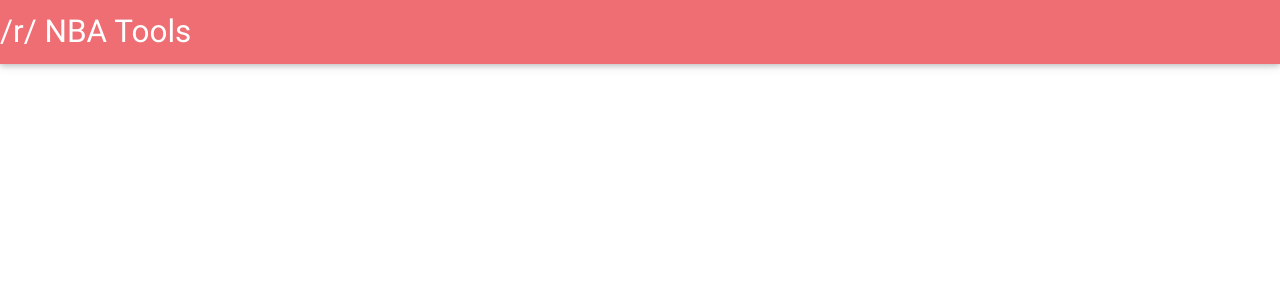
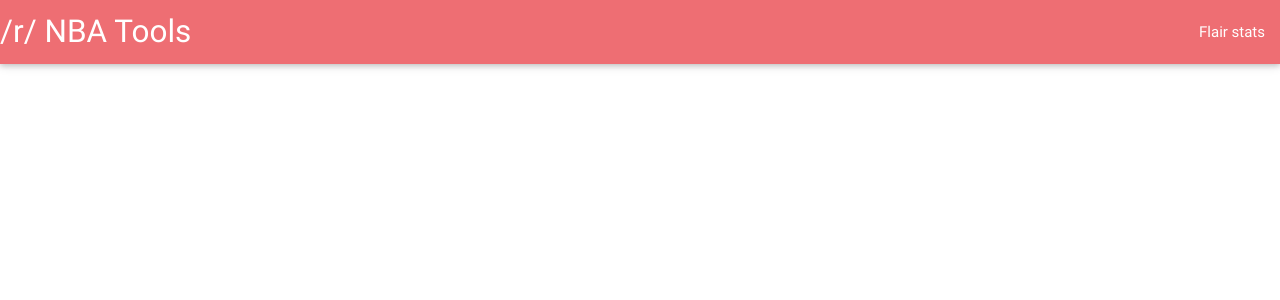
Before and after one commit to asmoore/nba-mod, a Flask app: page /flair_stats in a window 1280 px wide. Shown: the top 300 px of the page. Run offline with Flask 2, Linux system fonts and the light colour scheme; data that the repository does not hold is empty; some libraries are stand-ins or nearby versions.

Commit message:
add right link to flair stats in base

```diff
--- a/templates/base.html
+++ b/templates/base.html
@@ -24,6 +24,7 @@
         <div class="nav-wrapper">
           <a href="/" class="brand-logo">/r/ NBA Tools</a>
           <ul id="nav-mobile" class="right">
+            <li><a href="/flair_stats">Flair stats</a></li>
           </ul>
         </div>
       </nav>
```
